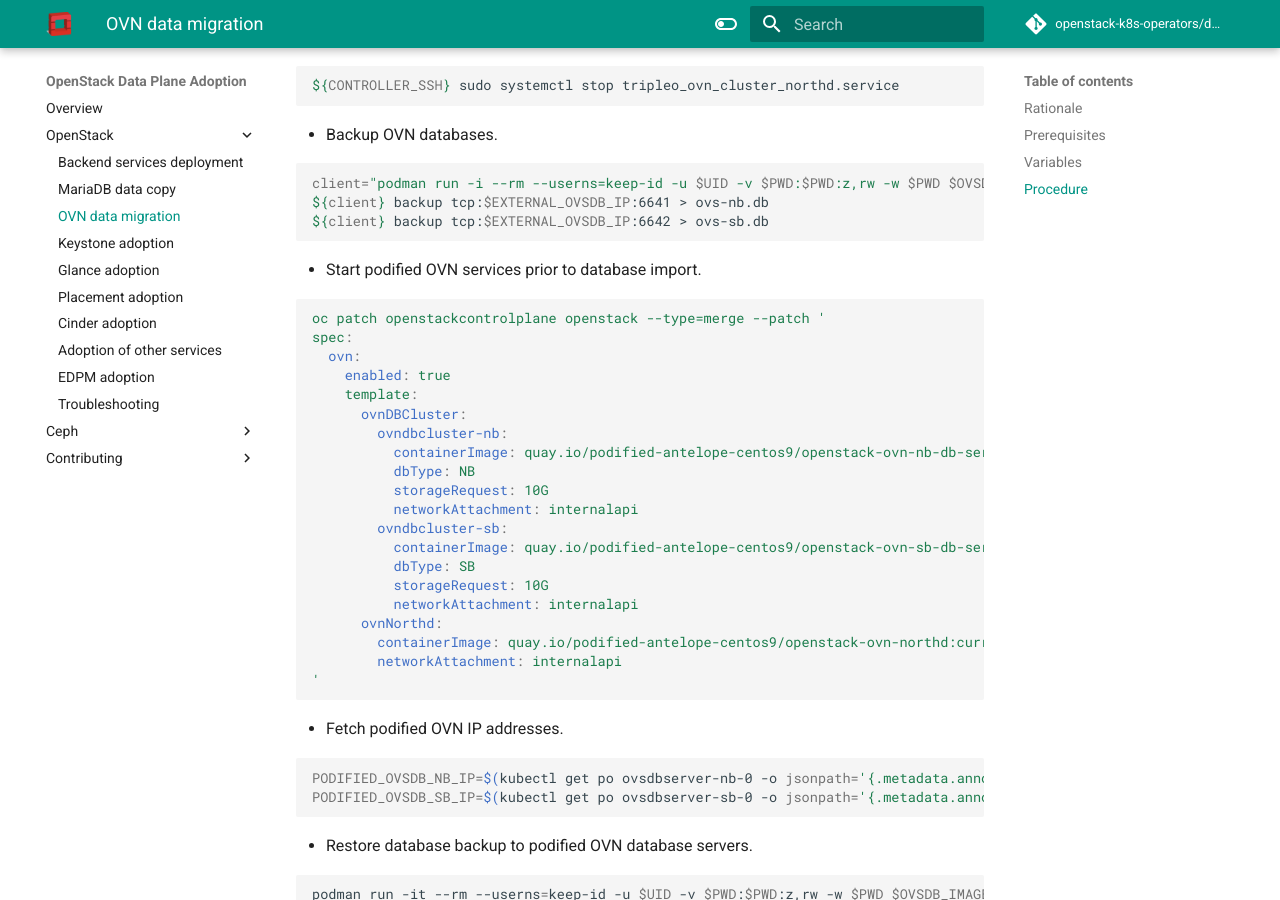
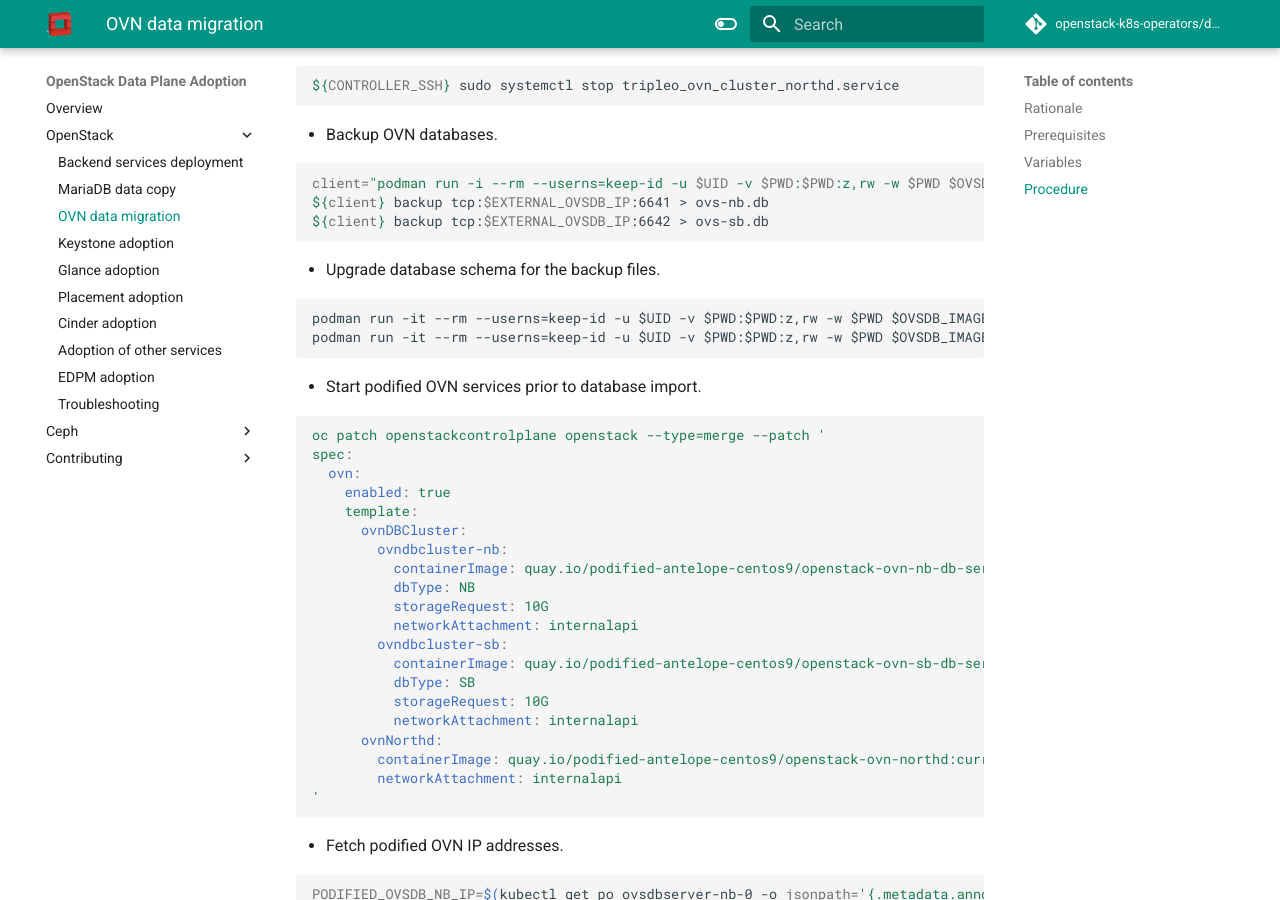
Before and after one commit to openstack-k8s-operators/data-plane-adoption, an MkDocs documentation site: the page built from docs/openstack/ovn_adoption.md, in a window 1280 px wide and 900 px high, scrolled down 1208 px. Built offline with MkDocs 1.6.1 and Material for MkDocs 9.7.7, drawn with Linux system fonts in a browser that asks for light colours; comment, search, counter and statistics services are not loaded; the version menu is left out.

Commit message:
ovn: upgrade database backup files for the new schema

````diff
--- a/docs/openstack/ovn_adoption.md
+++ b/docs/openstack/ovn_adoption.md
@@ -55,6 +55,13 @@
 client="podman run -i --rm --userns=keep-id -u $UID -v $PWD:$PWD:z,rw -w $PWD $OVSDB_IMAGE ovsdb-client"
 ${client} backup tcp:$EXTERNAL_OVSDB_IP:6641 > ovs-nb.db
 ${client} backup tcp:$EXTERNAL_OVSDB_IP:6642 > ovs-sb.db
+```
+
+- Upgrade database schema for the backup files.
+
+```
+podman run -it --rm --userns=keep-id -u $UID -v $PWD:$PWD:z,rw -w $PWD $OVSDB_IMAGE bash -c "ovsdb-client get-schema tcp:$PODIFIED_OVSDB_NB_IP:6641 > ./ovs-nb.ovsschema && ovsdb-tool convert ovs-nb.db ./ovs-nb.ovsschema"
+podman run -it --rm --userns=keep-id -u $UID -v $PWD:$PWD:z,rw -w $PWD $OVSDB_IMAGE bash -c "ovsdb-client get-schema tcp:$PODIFIED_OVSDB_SB_IP:6641 > ./ovs-sb.ovsschema && ovsdb-tool convert ovs-sb.db ./ovs-sb.ovsschema"
 ```
 
 - Start podified OVN services prior to database import.
````
